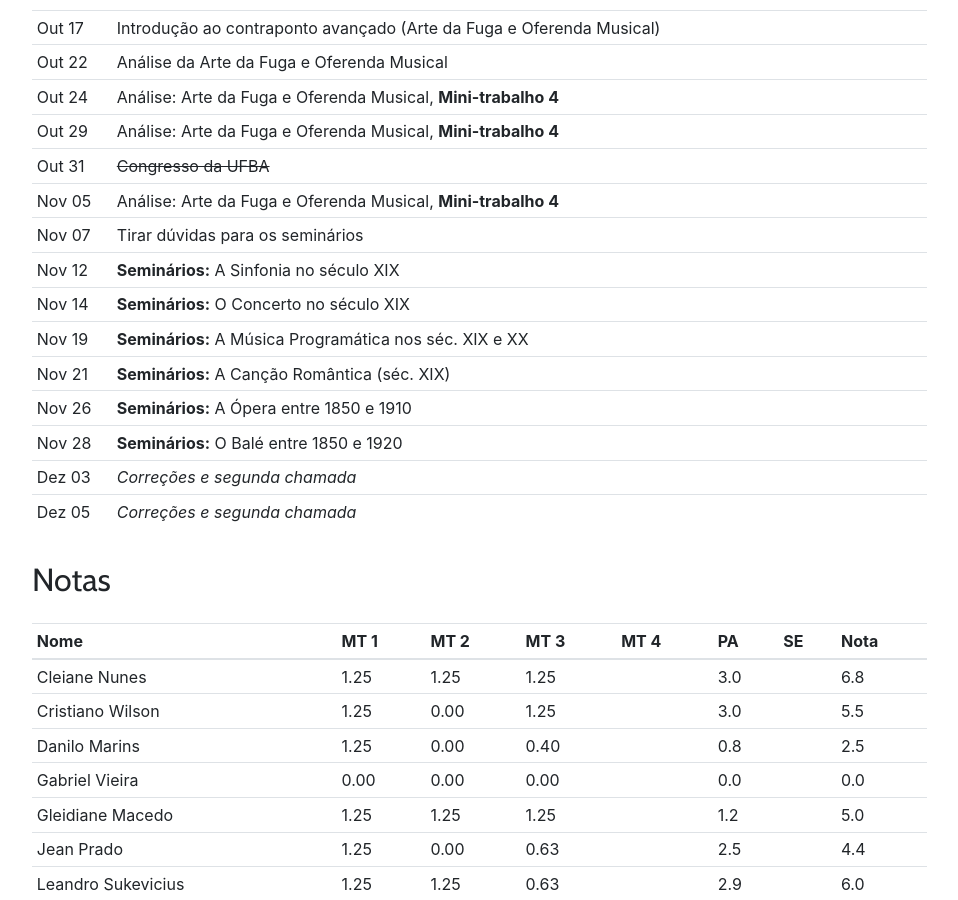
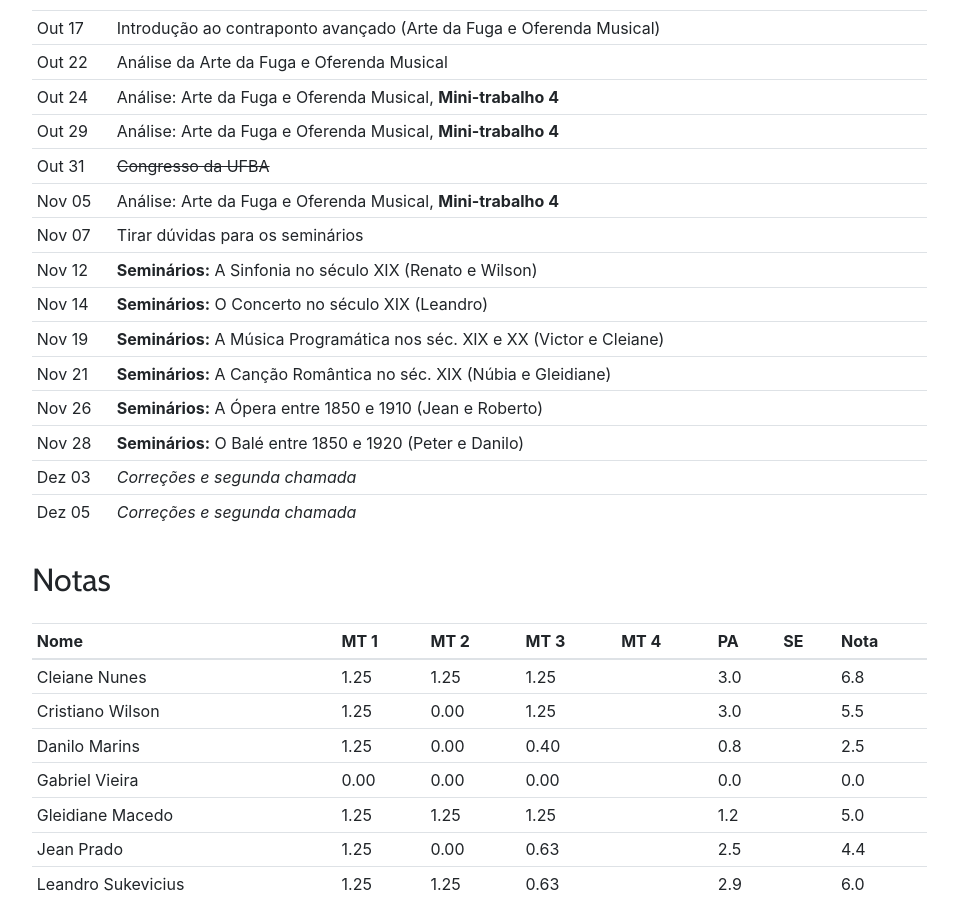
Before and after one commit to kroger/genosmus, a Jekyll site: the page built from _pedro/2019.2/musa76.md, in a window 1280 px wide and 900 px high, scrolled down 2356 px. Shown: the whole window, without its empty margins (68-1026 px from the left). Built offline with Jekyll 4.4.1, drawn with Linux system fonts in a browser that asks for light colours.

Commit message:
Define seminários

```diff
--- a/_pedro/2019.2/musa76.md
+++ b/_pedro/2019.2/musa76.md
@@ -98,12 +98,12 @@ eventualidade.
 | Out 31 | <del>Congresso da UFBA</del>                                                    |
 | Nov 05 | Análise: Arte da Fuga e Oferenda Musical,  **Mini-trabalho 4**                  |
 | Nov 07 | Tirar dúvidas para os seminários                                                |
-| Nov 12 | **Seminários:** A Sinfonia no século XIX                                        |
-| Nov 14 | **Seminários:** O Concerto no século XIX                                        |
-| Nov 19 | **Seminários:** A Música Programática nos séc. XIX e XX                         |
-| Nov 21 | **Seminários:** A Canção Romântica (séc. XIX)                                   |
-| Nov 26 | **Seminários:** A Ópera entre 1850 e 1910                                       |
-| Nov 28 | **Seminários:** O Balé entre 1850 e 1920                                        |
+| Nov 12 | **Seminários:** A Sinfonia no século XIX (Renato e Wilson)                      |
+| Nov 14 | **Seminários:** O Concerto no século XIX (Leandro)                              |
+| Nov 19 | **Seminários:** A Música Programática nos séc. XIX e XX (Victor e Cleiane)      |
+| Nov 21 | **Seminários:** A Canção Romântica no séc. XIX (Núbia e Gleidiane)              |
+| Nov 26 | **Seminários:** A Ópera entre 1850 e 1910 (Jean e Roberto)                      |
+| Nov 28 | **Seminários:** O Balé entre 1850 e 1920 (Peter e Danilo)                       |
 | Dez 03 | *Correções e segunda chamada*                                                   |
 | Dez 05 | *Correções e segunda chamada*                                                   |
 {: .table .table-sm .table-cronograma}
```
